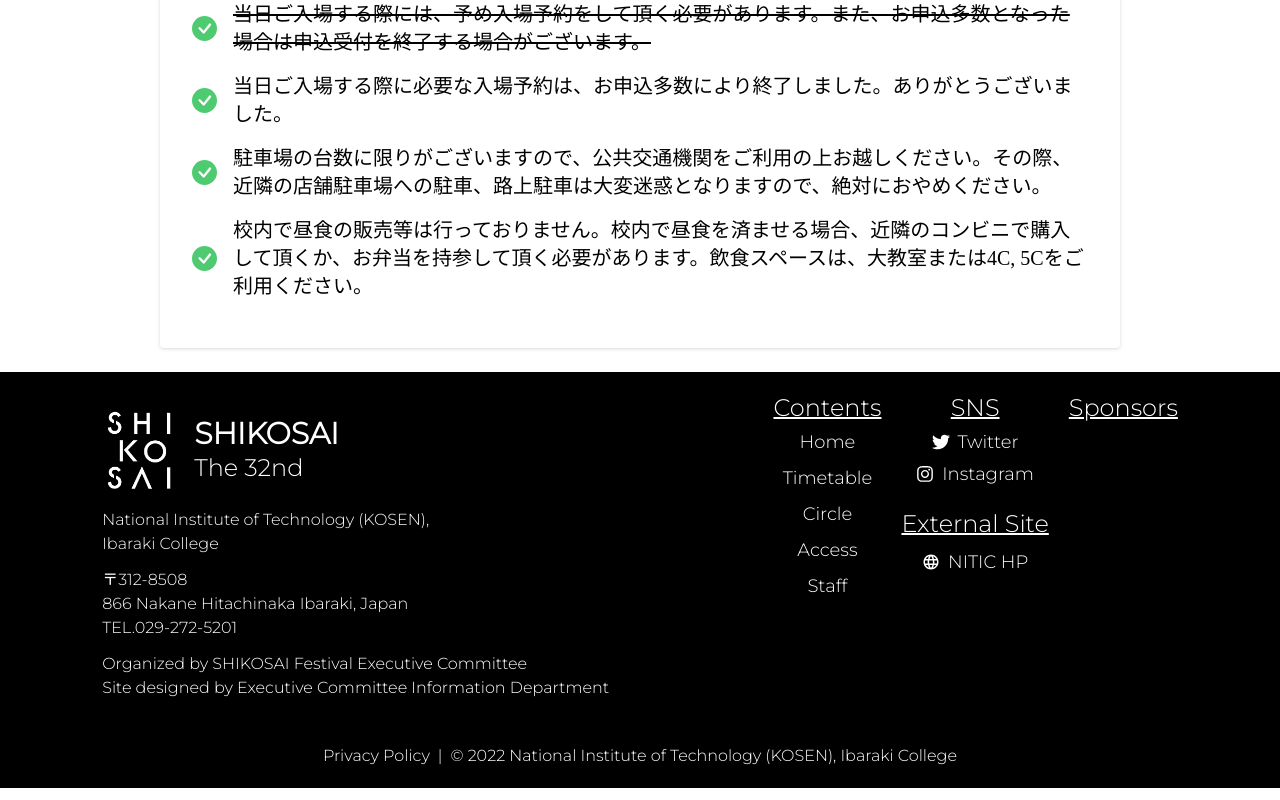
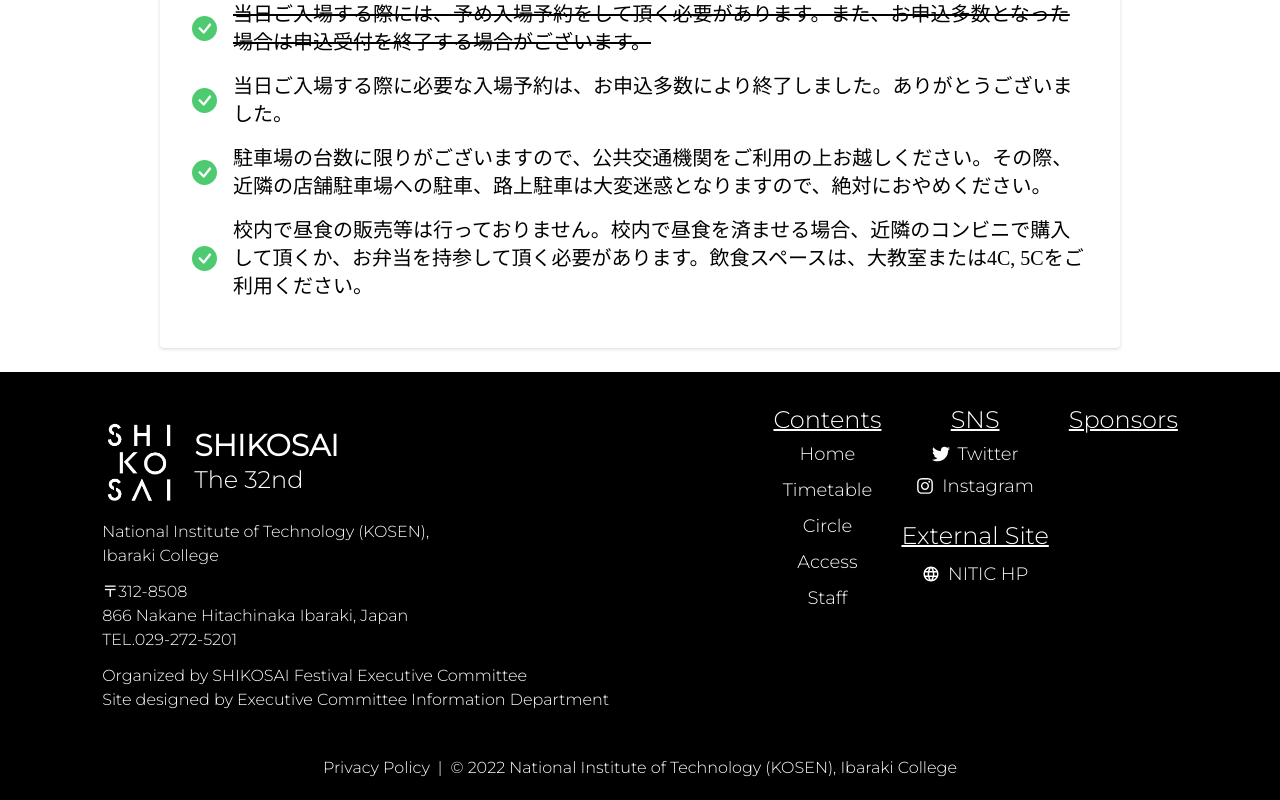
Before and after one commit to shikosai32/shikosai.net, a Next.js app: page / in a window 1280 px wide. Shown: the part 2516-3316 px from the top of the page. Built offline with nearby package versions, Linux system fonts and the light colour scheme; no server answers; a web font is replaced by a local one.

Commit message:
💄 (Update): footer style

```diff
--- a/src/components/Layout/Footer.tsx
+++ b/src/components/Layout/Footer.tsx
@@ -7,7 +7,7 @@ import Sponsor from "~/components/Layout/footer/Sponsor";
 import Privacy from "~/components/Layout/footer/Privacy";
 
 const Footer: FC = () => (
-  <footer className="w-full bg-black p-5 font-montserrat text-white">
+  <footer className="w-full bg-black p-5 pt-8 font-montserrat text-white">
     <div className="flex flex-col-reverse justify-around lg:flex-row">
       <About />
       <div className="items-start justify-evenly md:flex md:flex-row">
```
